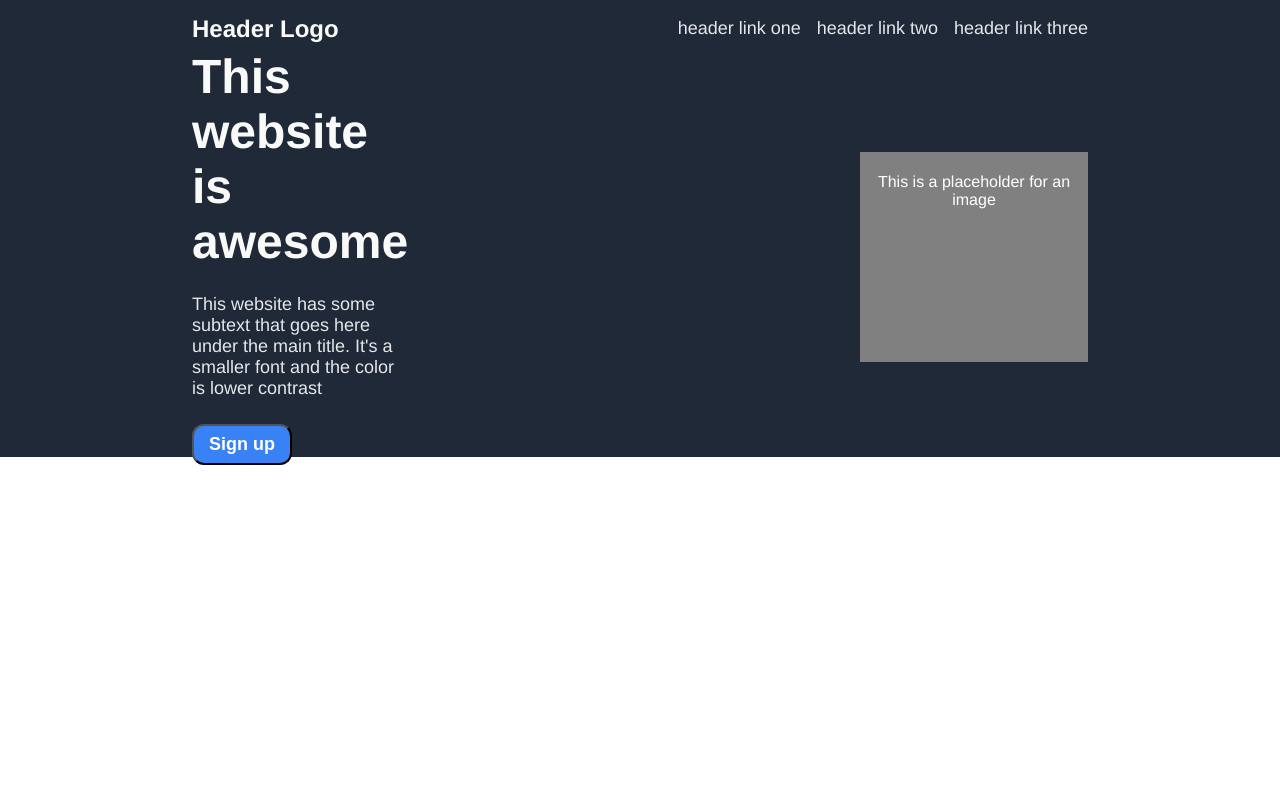
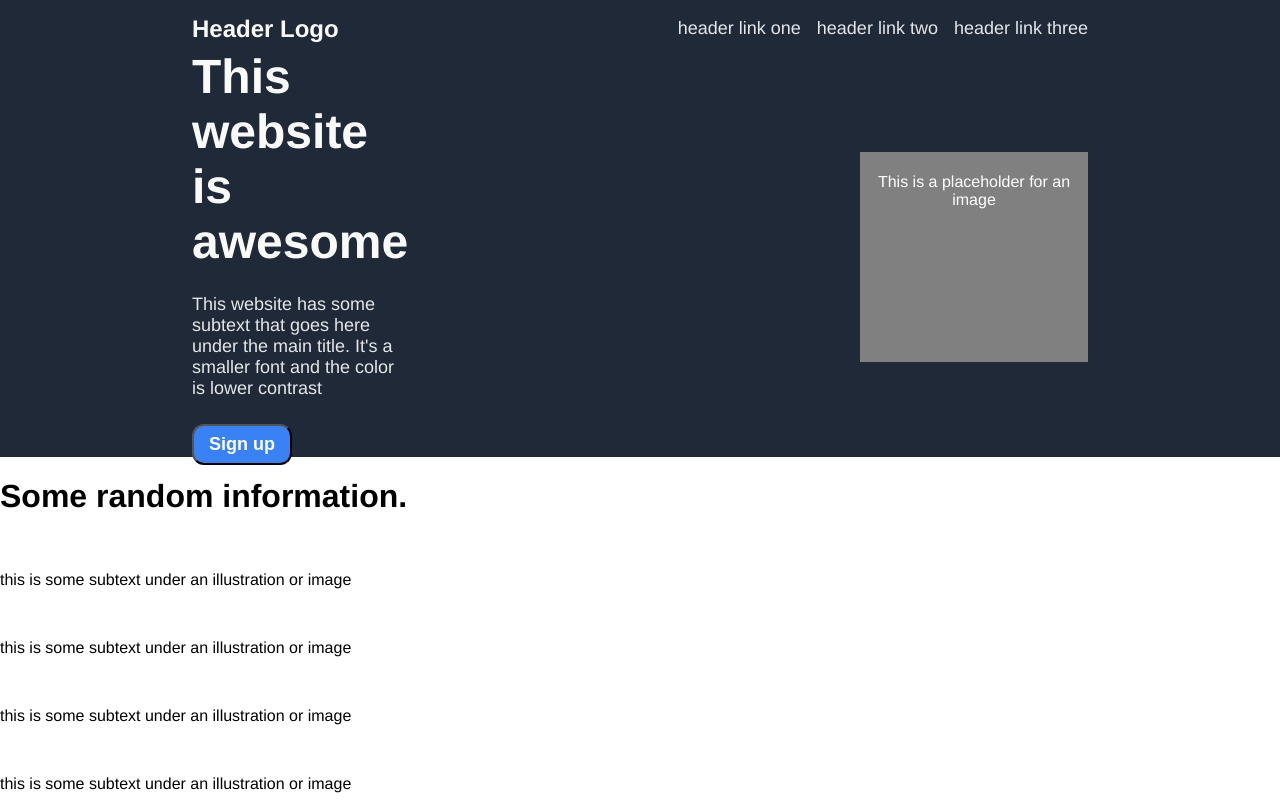
Before and after one commit to willhlong/odin-landing-page, a plain HTML site: page index.html in a window 1280 px wide. Drawn offline with Linux system fonts and the light colour scheme.

Commit message:
Added section two HTML

```diff
--- a/index.html
+++ b/index.html
@@ -28,5 +28,26 @@
       <p class="image-placeholder">This is a placeholder for an image</p>
     </div>
   </div>
+  <div class="section-two-container">
+    <h1>Some random information.</h1>
+    <div class="section-two-images">
+      <div class="image-one">
+        <img src="">
+        <p>this is some subtext under an illustration or image</p>
+      </div>
+      <div class="image-two">
+        <img src="">
+        <p>this is some subtext under an illustration or image</p>
+      </div>
+      <div class="image-three">
+        <img src="">
+        <p>this is some subtext under an illustration or image</p>
+      </div>
+      <div class="image-four">
+        <img src="">
+        <p>this is some subtext under an illustration or image</p>
+      </div>
+    </div>
+  </div>
 </body>
 </html>
```
